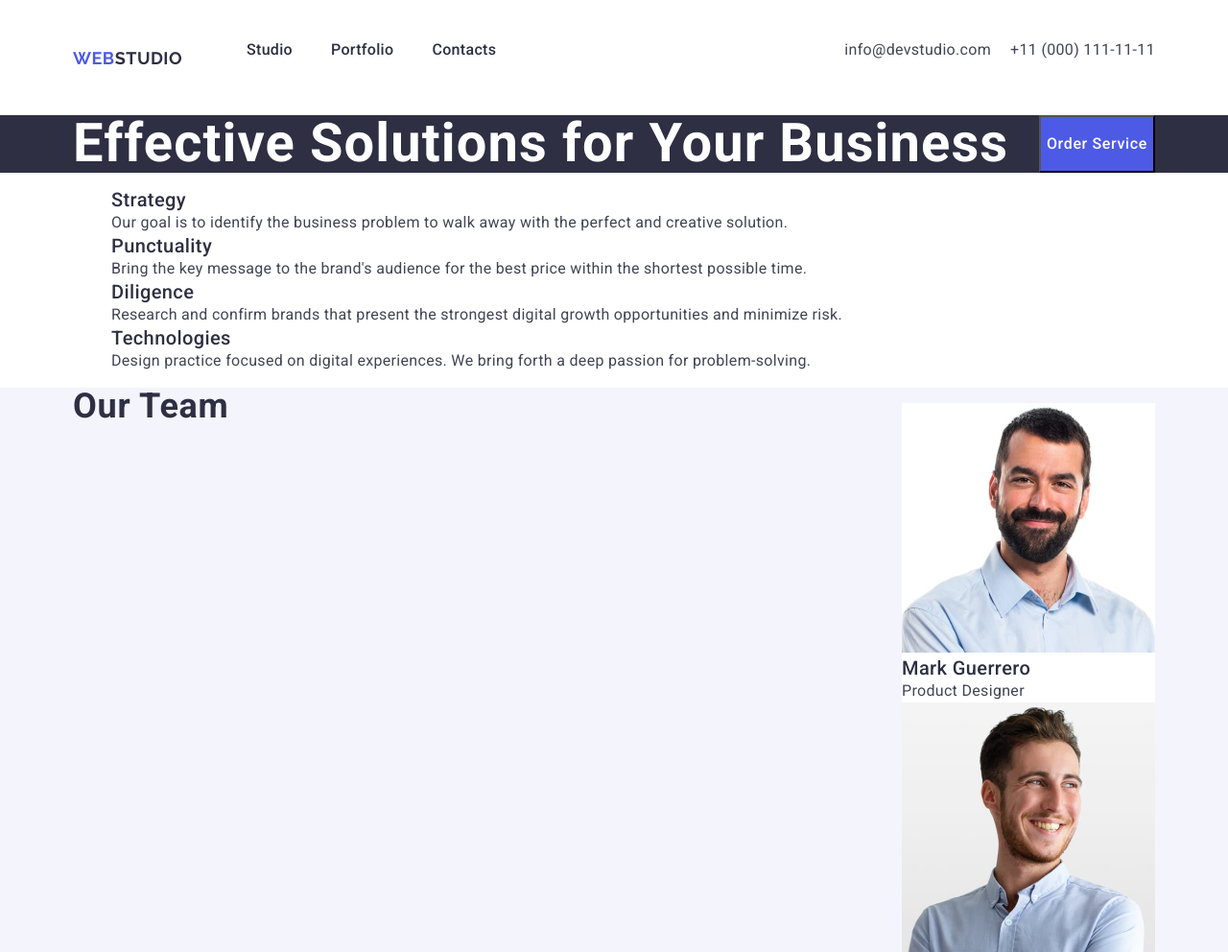
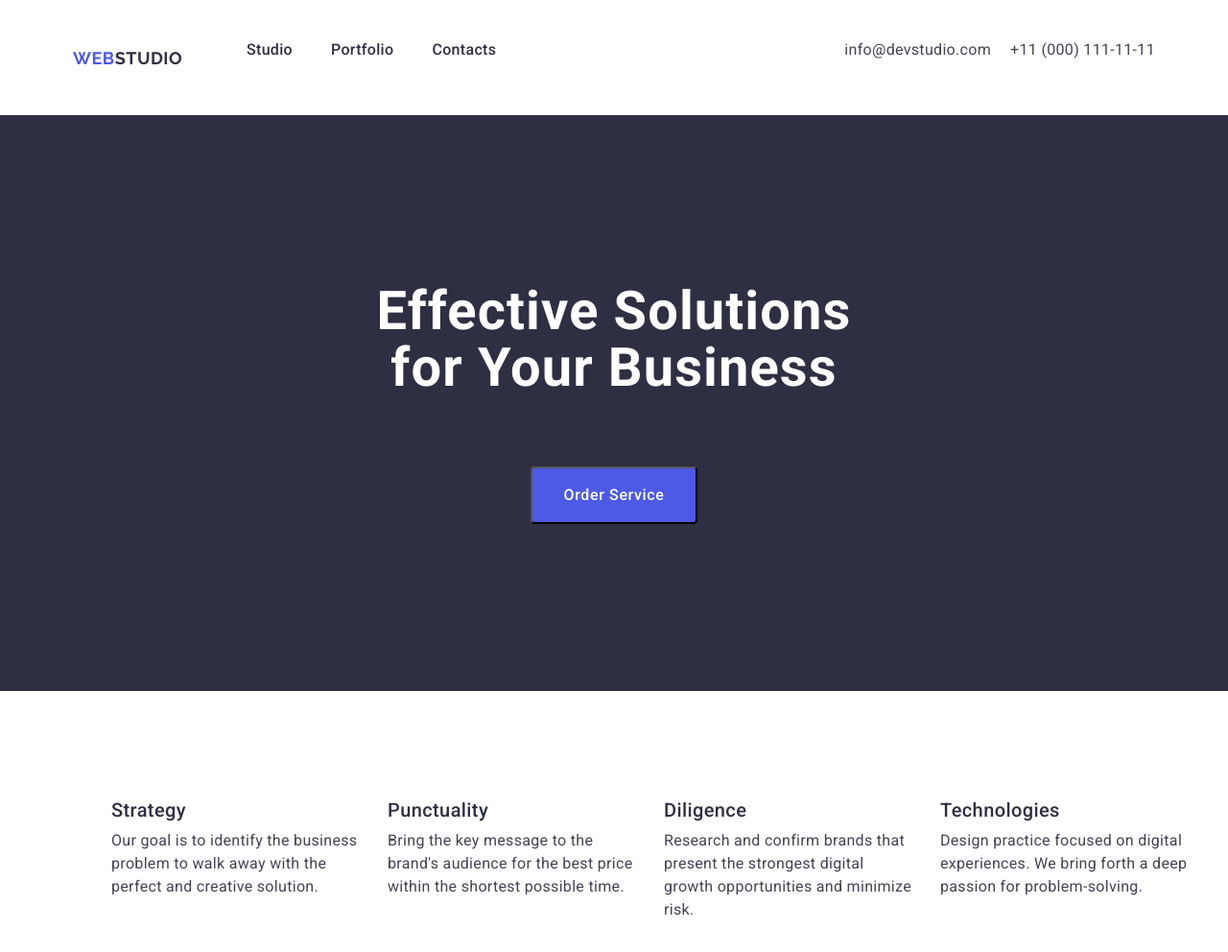
Before and after one commit to Oleg-Gaponenko/goit-markup-hw-03, a plain HTML site: page index.html in a window 1280 px wide. Shown: the top 992 px of the page at 96% size. Drawn offline with nearby package versions, Linux system fonts and the light colour scheme.

Commit message:
modify index.html and styles.css files

```diff
--- a/css/styles.css
+++ b/css/styles.css
@@ -115,7 +115,19 @@ a {
 
 .main-section {
   background-color: #2e2f42;
+  /*width: 1440px;*/
+  width: 100vw;
+  height: 600px;
+  flex-shrink: 0;
+  display: flex;
+  justify-content: center;
+  align-items: center;
 }
+
+.main-container {
+  flex-direction: column;
+}
+
 .main-title {
   color: #fff;
   font-size: 56px;
@@ -123,9 +135,22 @@ a {
   font-weight: 700;
   line-height: 1.07;
   letter-spacing: 0.07rem;
+  margin-left: auto;
+  margin-top: auto;
+  width: 496px;
+  height: 120px;
 }
+
 .section-button {
   background-color: #4d5ae5;
+  display: inline-flex;
+  padding: 16px 32px;
+  align-items: flex-start;
+  gap: 10px;
+  margin-top: 71px;
+  border-radius: 4px;
+  margin-left: auto;
+  margin-right: auto;
 }
 
 .button-text {
@@ -134,11 +159,44 @@ a {
   font-weight: 500;
   line-height: 1.5;
   letter-spacing: 0.04rem;
+  justify-content: center;
 }
 
 .section-button:hover,
 .section-button:focus {
   background-color: #404bbf;
+}
+
+.features {
+  display: flex;
+  width: 100vw;
+  height: 104px;
+  margin-top: 96px;
+  margin-bottom: 120px;
+}
+
+/*.container-features {
+  width: 1128px;
+  height: 104px;
+  flex-shrink: 0;
+}*/
+
+.features-list {
+  display: flex;
+  flex-direction: row;
+}
+
+.features-item {
+  display: flex;
+  width: 264px;
+  flex-direction: column;
+  align-items: flex-start;
+  gap: 8px;
+  margin-left: 24px;
+}
+
+.features-item:first-child {
+  margin-left: 0;
 }
 
 .features-heading {
@@ -156,7 +214,16 @@ a {
 
 .team {
   background-color: #f4f4fd;
+  width: 100vw;
 }
+
+.container-team {
+  display: flex;
+  justify-content: center;
+  flex-direction: column;
+  align-items: center;
+}
+
 .team-title {
   color: #2e2f42;
   font-size: 36px;
@@ -165,11 +232,41 @@ a {
   text-transform: capitalize;
   line-height: 1.11;
   letter-spacing: 0.045rem;
+  padding-top: 120px;
+
+  margin-left: auto;
+  margin-right: auto;
+}
+
+.team-list {
+  display: flex;
+  flex-direction: row;
 }
 
 .team-item {
   background-color: #fff;
+  display: flex;
+  flex-direction: column;
+  justify-content: space-between;
+  align-items: center;
+  margin-top: 72px;
+  margin-bottom: 120px;
+  width: 264px;
+  height: 380px;
+  margin-right: 24px;
+  border-radius: 4px;
 }
+
+.team-text-container {
+  display: flex;
+  width: 232px;
+  flex-direction: column;
+  justify-content: center;
+  align-items: center;
+  gap: 8px;
+  margin: 32px auto;
+}
+
 .team-heading {
   color: #2e2f42;
   font-size: 20px;
@@ -183,6 +280,17 @@ a {
   letter-spacing: 0.02rem;
 }
 
+.portfolio {
+  width: 100vw;
+}
+
+.portfolio-container {
+  display: flex;
+  justify-content: center;
+  flex-direction: column;
+  align-items: center;
+}
+
 .portfolio-title {
   color: #2e2f42;
   font-size: 36px;
@@ -191,6 +299,37 @@ a {
   text-transform: capitalize;
   line-height: 1.11;
   letter-spacing: 0.045rem;
+}
+
+.portfolio-list {
+  display: flex;
+  flex-direction: row;
+  flex-wrap: wrap;
+  justify-content: flex-start;
+  align-content: space-around;
+  gap: 48px 24px;
+}
+
+.portfolio-item {
+  /*flex-direction: column;
+  justify-content: center;
+  align-items: flex-start;
+  gap: 8px;
+  flex-shrink: 0;
+  align-self: stretch;
+  margin-bottom: 48px;
+  margin-right: 24px;*/
+  display: flex;
+  width: 360px;
+  height: 420px;
+  flex-direction: column;
+  justify-content: center;
+  align-items: flex-start;
+  flex-shrink: 0;
+}
+
+.portfolio-item:not(:nth-child(3n)) {
+  margin-right: 0;
 }
 
 .portfolio-heading {
--- a/index.html
+++ b/index.html
@@ -57,7 +57,7 @@
     </header>
     <main class="page-main">
       <section class="main-section">
-        <div class="container">
+        <div class="container main-container">
           <h1 class="main-title">Effective Solutions for Your Business</h1>
           <button class="section-button button-text" type="button">
             Order Service
@@ -65,7 +65,7 @@
         </div>
       </section>
       <section class="features">
-        <div class="container">
+        <div class="container container-features">
           <h2 hidden class="features-title">Features</h2>
           <ul class="features-list">
             <li class="features-item">
@@ -100,7 +100,7 @@
         </div>
       </section>
       <section class="team">
-        <div class="container">
+        <div class="container container-team">
           <h2 class="team-title">Our Team</h2>
           <ul class="team-list">
             <li class="team-item">
@@ -110,8 +110,10 @@
                 width="264"
                 height="260"
               />
+              <div class="team-text-container">
                 <h3 class="team-heading">Mark Guerrero</h3>
                 <p class="team-text">Product Designer</p>
+              </div>
             </li>
             <li class="team-item">
               <img
@@ -120,8 +122,10 @@
                 width="264"
                 height="260"
               />
+              <div class="team-text-container">
                 <h3 class="team-heading">Tom Ford</h3>
                 <p class="team-text">Frontend Developer</p>
+              </div>
             </li>
             <li class="team-item">
               <img
@@ -130,8 +134,10 @@
                 width="264"
                 height="260"
               />
+              <div class="team-text-container">
                 <h3 class="team-heading">Camila Garcia</h3>
                 <p class="team-text">Marketing</p>
+              </div>
             </li>
             <li class="team-item">
               <img
@@ -140,14 +146,16 @@
                 width="264"
                 height="260"
               />
+              <div class="team-text-container">
                 <h3 class="team-heading">Daniel Wilson</h3>
                 <p class="team-text">UI Designer</p>
+              </div>
             </li>
           </ul>
         </div>
       </section>
       <section class="portfolio">
-        <div class="container">
+        <div class="container portfolio-container">
           <h2 class="portfolio-title">Our Portfolio</h2>
           <ul class="portfolio-list">
             <li class="portfolio-item">
```
Lines whose indentation alone changed are shown as unchanged.
